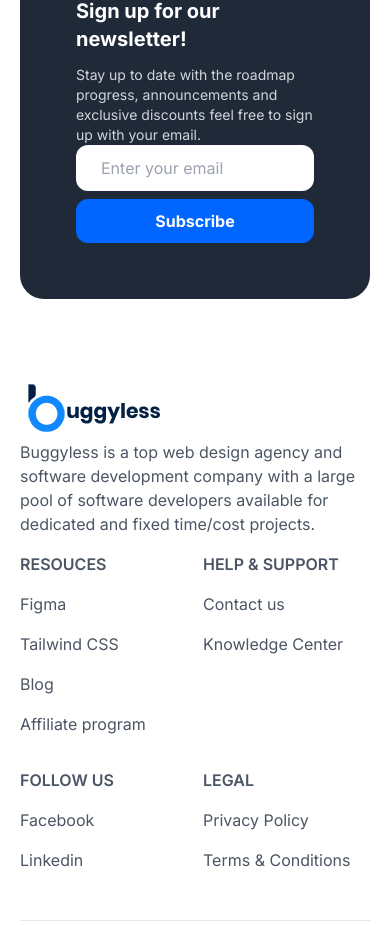
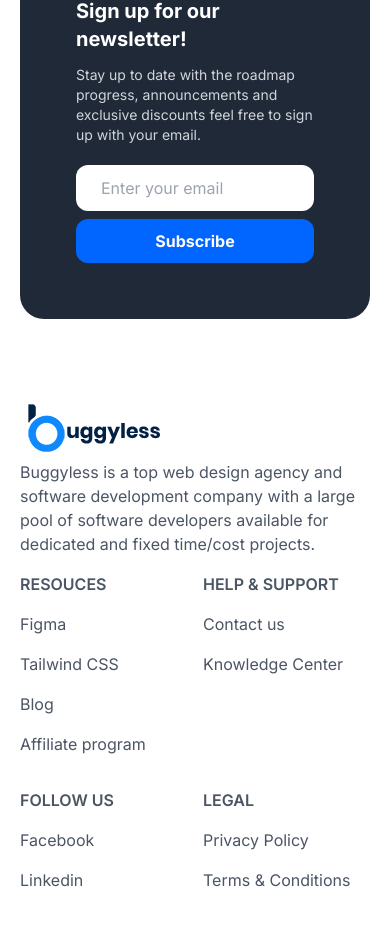
Before and after one commit to dransidu/buggyless, a Next.js app: page / in a window 390 px wide. Shown: the part 3671-4596 px from the top of the page. Built offline with nearby package versions, Linux system fonts and the light colour scheme.

Commit message:
Newsletter responsivenes implement

```diff
--- a/components/Newsletter/index.jsx
+++ b/components/Newsletter/index.jsx
@@ -3,7 +3,7 @@
         <div className="">
             <div className="max-w-7xl mx-auto">
                 <div className="flex flex-col md:flex md:justify-between md:flex-row md:gap-8 bg-gray-800 dark:bg-gray-700 p-14 m-5 rounded-3xl -mt-24 items-center">
-                    <div className="md:w-5/12">
+                    <div className="md:w-5/12 w-full">
                         <h3 className="text-white font-bold text-xl md:text-3xl">
                             Sign up for our newsletter!
                         </h3>
@@ -13,7 +13,7 @@
                             sign up with your email.
                         </p>
                     </div>
-                    <div className="md:w-5/12">
+                    <div className="md:w-5/12 mt-5 md:mt-0 w-full">
                         <div className="flex flex-col md:flex md:flex-row gap-2">
                             <input
                                 type="text"
```
